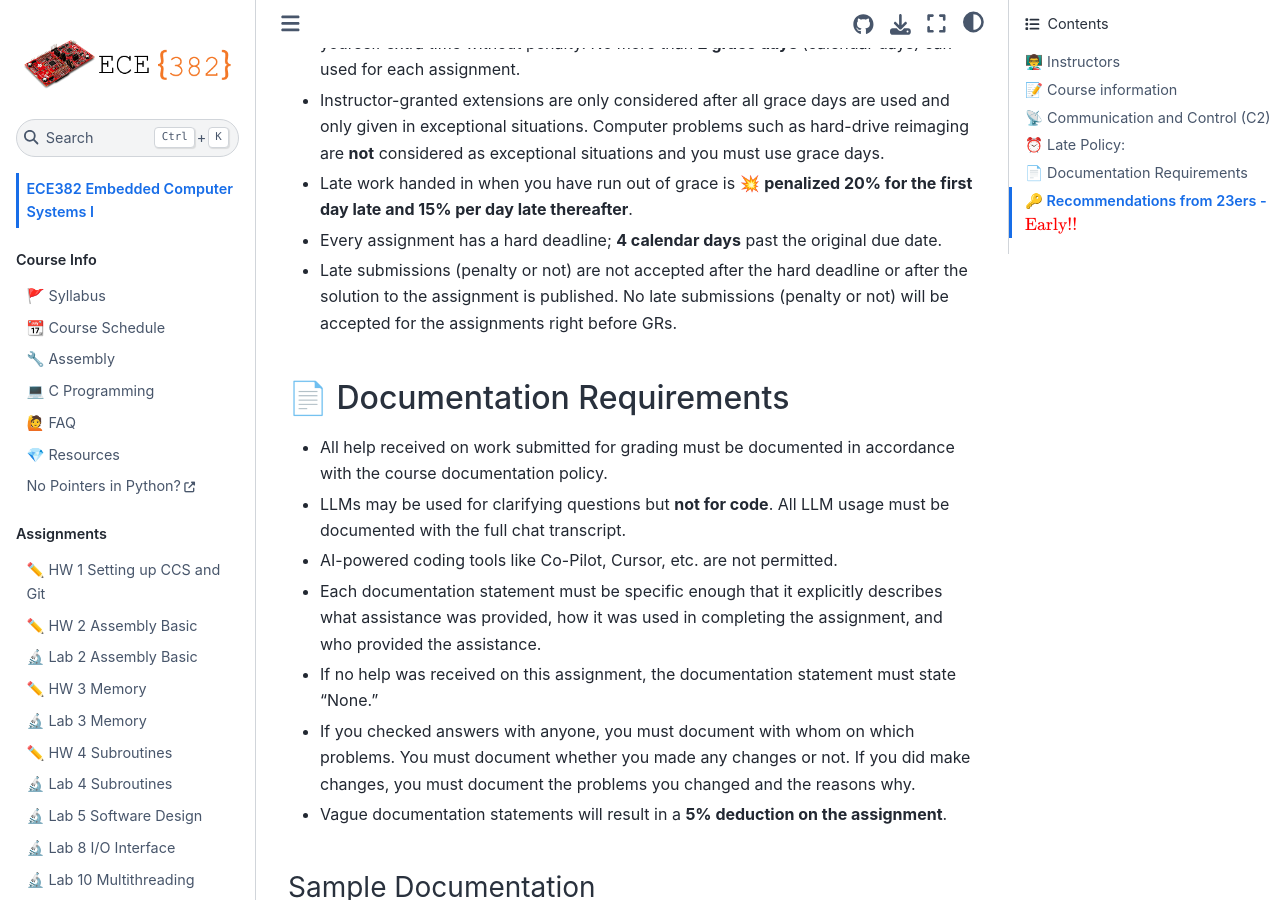
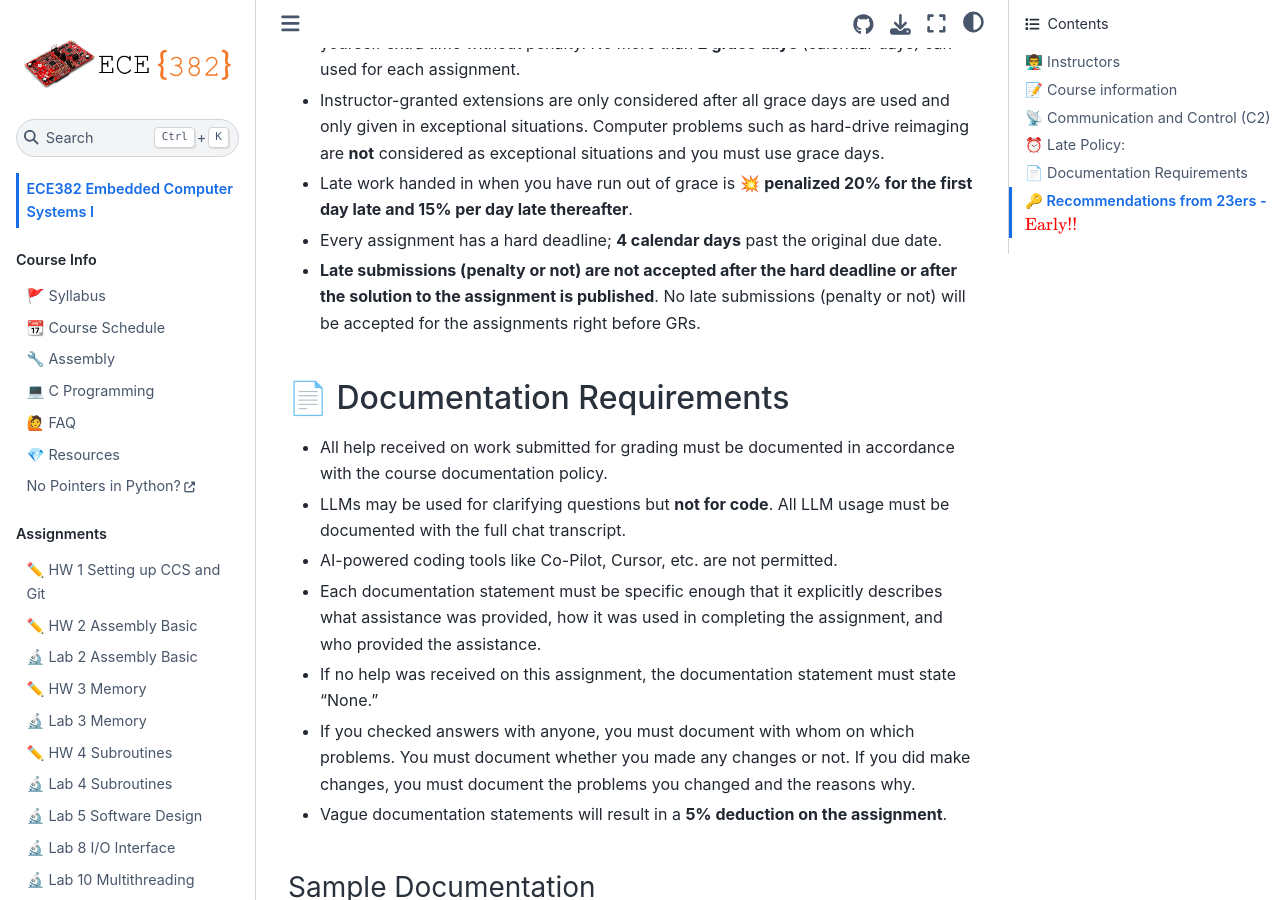
Before and after one commit to USAFA-ECE/ece382, a Jupyter Book: the page built from docs/intro.md, in a window 1280 px wide and 900 px high, scrolled down 1137 px. Built offline with Jupyter Book 1.0.4 settings and Sphinx 7.4.7 and the Sphinx Book theme 1.1.4, drawn with Linux system fonts in a browser that asks for light colours.

```diff
--- a/docs/intro.md
+++ b/docs/intro.md
@@ -33,7 +33,7 @@
 - Instructor-granted extensions are only considered after all grace days are used and only given in exceptional situations. Computer problems such as hard-drive reimaging are **not** considered as exceptional situations and you must use grace days.
 - Late work handed in when you have run out of grace is 💥 **penalized 20% for the first day late and 15% per day late thereafter**.
 - Every assignment has a hard deadline; **4 calendar days** past the original due date.
-- Late submissions (penalty or not) are not accepted after the hard deadline or after the solution to the assignment is published. No late submissions (penalty or not) will be accepted for the assignments right before GRs.
+- **Late submissions (penalty or not) are not accepted after the hard deadline or after the solution to the assignment is published**. No late submissions (penalty or not) will be accepted for the assignments right before GRs.
 
 ## 📄 Documentation Requirements
 
```
Also changed, not shown: docs/schedule.md (+1 -1 lines), docs/syllabus.md (+1 -1 lines).
